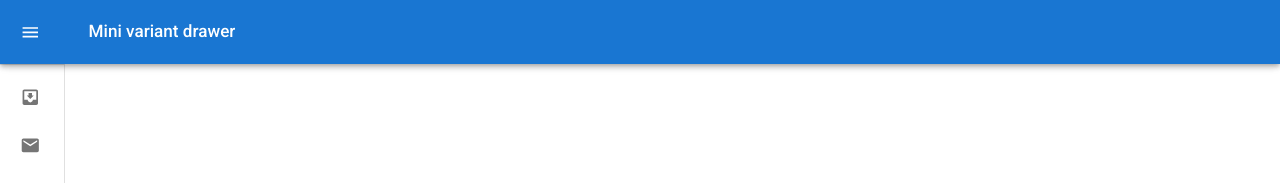
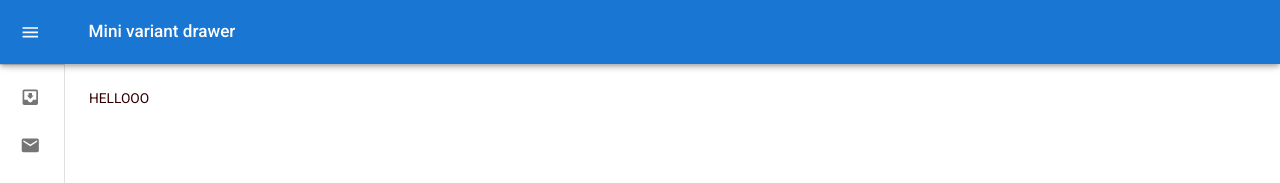
Before and after one commit to amuliawijaya23/sparkflow, a Next.js app: page / in a window 1280 px wide. Shown: the top 183 px of the page. Built offline with nearby package versions, Linux system fonts and the light colour scheme.

Commit message:
updates sidebar component as wrapper

```diff
--- a/next.config.js
+++ b/next.config.js
@@ -1,4 +1,12 @@
 /** @type {import('next').NextConfig} */
-const nextConfig = {}
+const nextConfig = {
+  reactStrictMode: true,
+  swcMinify: true,
+  modularizeImports: {
+    '@mui/icons-material': {
+      transform: '@mui/icons-material/{{member}}',
+    },
+  },
+};
 
-module.exports = nextConfig
+module.exports = nextConfig;
--- a/src/app/layout.tsx
+++ b/src/app/layout.tsx
@@ -17,8 +17,9 @@ export default function RootLayout({
     <html lang="en">
       <ThemeRegistry>
         <body>
-          <Sidebar />
-          <Providers>{children}</Providers>
+          <Providers>
+            <Sidebar>{children}</Sidebar>
+          </Providers>
         </body>
       </ThemeRegistry>
     </html>
--- a/src/components/Sidebar/index.tsx
+++ b/src/components/Sidebar/index.tsx
@@ -1,8 +1,9 @@
 'use client';
-import { useState } from 'react';
+import React, { useState } from 'react';
 import { styled, useTheme, Theme, CSSObject } from '@mui/material/styles';
 import MuiDrawer from '@mui/material/Drawer';
 import MuiAppBar, { AppBarProps as MuiAppBarProps } from '@mui/material/AppBar';
+import Box from '@mui/material/Box';
 import Toolbar from '@mui/material/Toolbar';
 import List from '@mui/material/List';
 import Typography from '@mui/material/Typography';
@@ -89,7 +90,7 @@ const Drawer = styled(MuiDrawer, {
   }),
 }));
 
-const Sidebar = () => {
+const Sidebar = ({ children }: { children: React.ReactNode }) => {
   const theme = useTheme();
   const [open, setOpen] = useState(false);
 
@@ -98,7 +99,7 @@ const Sidebar = () => {
   };
 
   return (
-    <>
+    <Box sx={{ display: 'flex' }}>
       <AppBar position="fixed" open={open}>
         <Toolbar>
           <IconButton
@@ -174,7 +175,11 @@ const Sidebar = () => {
           ))}
         </List>
       </Drawer>
-    </>
+      <Box component="main" sx={{ flexGrow: 1, p: 3 }}>
+        <DrawerHeader />
+        {children}
+      </Box>
+    </Box>
   );
 };
 
```
